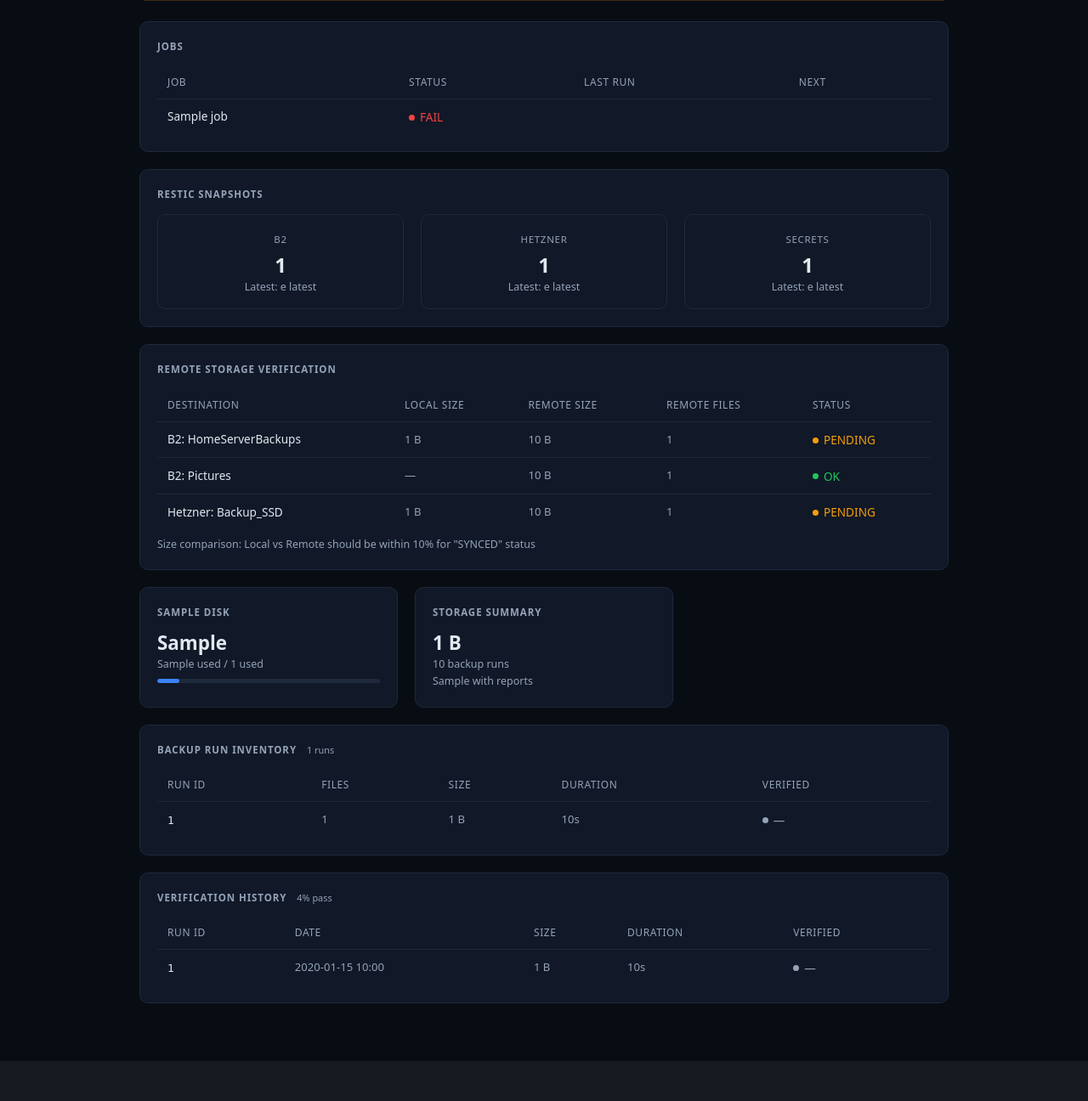
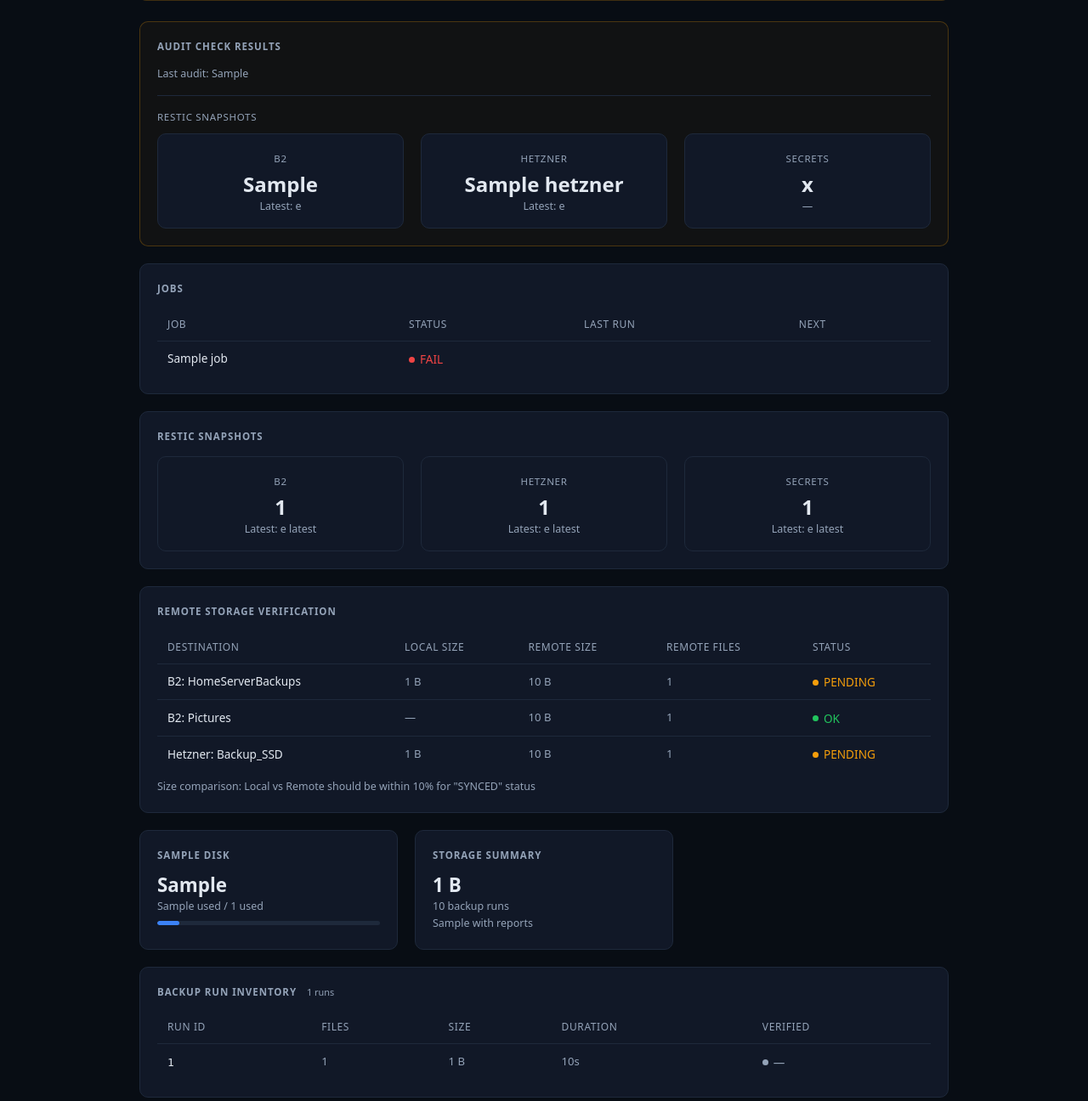
Before and after one commit to ErielCruz/backup-status, a Flask app: template templates/index.html in a window 1280 px wide. Shown: the part 155-1451 px from the top of the page at 85% size. Before the commit the page ends 1404 px from the top, so only its background shows below. Run offline with Flask 3, Linux system fonts and the light colour scheme; the template is opened without the code that fills it: most values are stand-ins (such as "Sample title", 1, 10 or a date in 2020); some libraries are stand-ins or nearby versions.

Commit message:
Surface audit warnings and errors on dashboard
- Add Audit Check Results card showing last audit time, error/warning lists
- Include Restic snapshot counts from audit state
- Add CSS styling for audit sections and warn/fail card borders
- Expose error_list and warning_list in get_audit_summary()

```diff
--- a/app.py
+++ b/app.py
@@ -205,6 +205,8 @@ def get_audit_summary():
             audit = json.loads(AUDIT_STATE.read_text())
             result["errors"] = audit.get("errors", 0)
             result["warnings"] = audit.get("warnings", 0)
+            result["error_list"] = audit.get("error_list", [])
+            result["warning_list"] = audit.get("warning_list", [])
             result["last_audit"] = audit.get("audit_time", "")
             result["snapshots"] = audit.get("snapshots", {})
             result["b2_latest"] = audit.get("b2_latest", "")
--- a/static/style.css
+++ b/static/style.css
@@ -117,6 +117,16 @@ body {
   margin-bottom: 20px;
 }
 
+.card-warn {
+  border-color: rgba(245, 158, 11, 0.25);
+  background: rgba(245, 158, 11, 0.04);
+}
+
+.card-fail {
+  border-color: rgba(239, 68, 68, 0.25);
+  background: rgba(239, 68, 68, 0.04);
+}
+
 .card-title {
   font-size: 0.72rem;
   font-weight: 600;
@@ -133,6 +143,53 @@ body {
   text-transform: none;
   letter-spacing: normal;
   margin-left: 8px;
+}
+
+.audit-section {
+  margin-top: 16px;
+  padding-top: 16px;
+  border-top: 1px solid var(--border);
+}
+
+.audit-section-title {
+  font-size: 0.72rem;
+  color: var(--text-muted);
+  text-transform: uppercase;
+  letter-spacing: 0.06em;
+  margin-bottom: 10px;
+}
+
+.audit-list {
+  list-style: none;
+}
+
+.audit-list li {
+  padding: 8px 0;
+  font-size: 0.85rem;
+  line-height: 1.4;
+  border-bottom: 1px solid rgba(255, 255, 255, 0.03);
+}
+
+.audit-list li:last-child {
+  border-bottom: none;
+}
+
+.audit-list .status {
+  font-size: 0.68rem;
+  font-weight: 600;
+  margin-right: 6px;
+}
+
+.status-row {
+  display: flex;
+  align-items: center;
+  gap: 10px;
+  padding: 8px 0;
+}
+
+.status-text {
+  font-size: 0.85rem;
+  color: var(--text-muted);
 }
 
 table {
--- a/templates/dashboard.html
+++ b/templates/dashboard.html
@@ -26,6 +26,67 @@
       <span class="health-label">Audit</span>
       <span class="health-value">{{ health.audit_errors }}E / {{ health.audit_warnings }}W</span>
     </div>
+  </div>
+
+  <div class="card{% if health.status == "fail" %} card-fail{% elif health.status == "warn" %} card-warn{% endif %}">
+    <div class="card-title">Audit Check Results
+      {% if audit.last_audit %}
+      <span class="card-badge">{{ audit.last_audit[11:16] }}</span>
+      {% endif %}
+    </div>
+    {% if audit.last_audit %}
+      <div class="stat-sub" style="margin-bottom:12px">Last audit: {{ audit.last_audit }}</div>
+      {% if health.audit_errors == 0 and health.audit_warnings == 0 %}
+        <div class="status-row">
+          <span class="status status-pass">PASS</span>
+          <span class="status-text">All checks passed</span>
+        </div>
+      {% endif %}
+      {% if audit.error_list %}
+        <div class="audit-section">
+          <div class="audit-section-title">Errors ({{ audit.error_list|length }})</div>
+          <ul class="audit-list">
+            {% for item in audit.error_list %}
+            <li><span class="status status-fail">ERROR</span> {{ item }}</li>
+            {% endfor %}
+          </ul>
+        </div>
+      {% endif %}
+      {% if audit.warning_list %}
+        <div class="audit-section">
+          <div class="audit-section-title">Warnings ({{ audit.warning_list|length }})</div>
+          <ul class="audit-list">
+            {% for item in audit.warning_list %}
+            <li><span class="status status-warn">WARN</span> {{ item }}</li>
+            {% endfor %}
+          </ul>
+        </div>
+      {% endif %}
+      {% if audit.snapshots %}
+        <div class="audit-section">
+          <div class="audit-section-title">Restic Snapshots</div>
+          <div class="grid-3" style="margin-top:8px">
+            <div class="stat-box">
+              <div class="stat-label">B2</div>
+              <div class="stat-value">{{ audit.snapshots.b2 if audit.snapshots.b2 is not none else "—" }}</div>
+              <div class="stat-sub">{% if audit.b2_latest %}Latest: {{ audit.b2_latest[5:16] }}{% else %}—{% endif %}</div>
+            </div>
+            <div class="stat-box">
+              <div class="stat-label">Hetzner</div>
+              <div class="stat-value">{{ audit.snapshots.hetzner if audit.snapshots.hetzner is not none else "—" }}</div>
+              <div class="stat-sub">{% if audit.hetzner_latest %}Latest: {{ audit.hetzner_latest[5:16] }}{% else %}—{% endif %}</div>
+            </div>
+            <div class="stat-box">
+              <div class="stat-label">Secrets</div>
+              <div class="stat-value">{{ audit.snapshots.secrets if audit.snapshots.secrets is not none else "—" }}</div>
+              <div class="stat-sub">—</div>
+            </div>
+          </div>
+        </div>
+      {% endif %}
+    {% else %}
+      <div class="empty">No audit data available</div>
+    {% endif %}
   </div>
 
   <div class="card">
```
